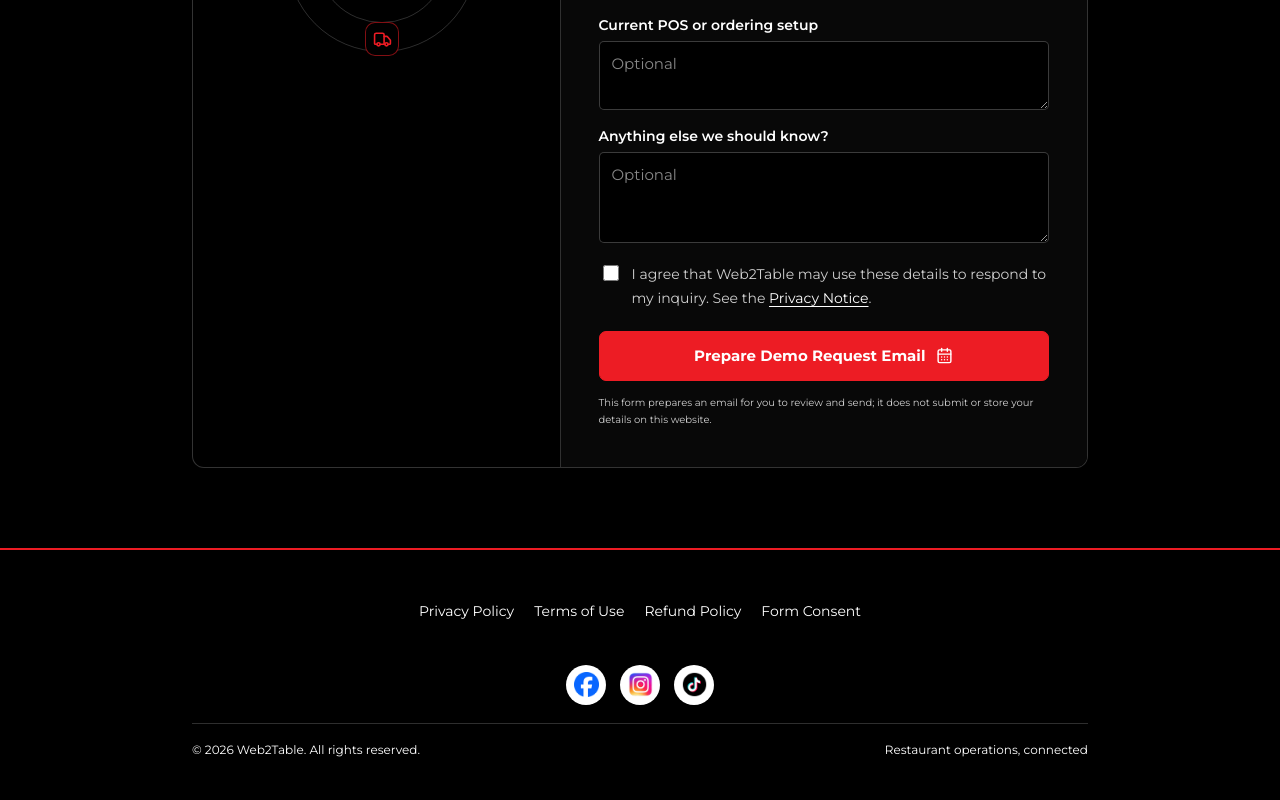
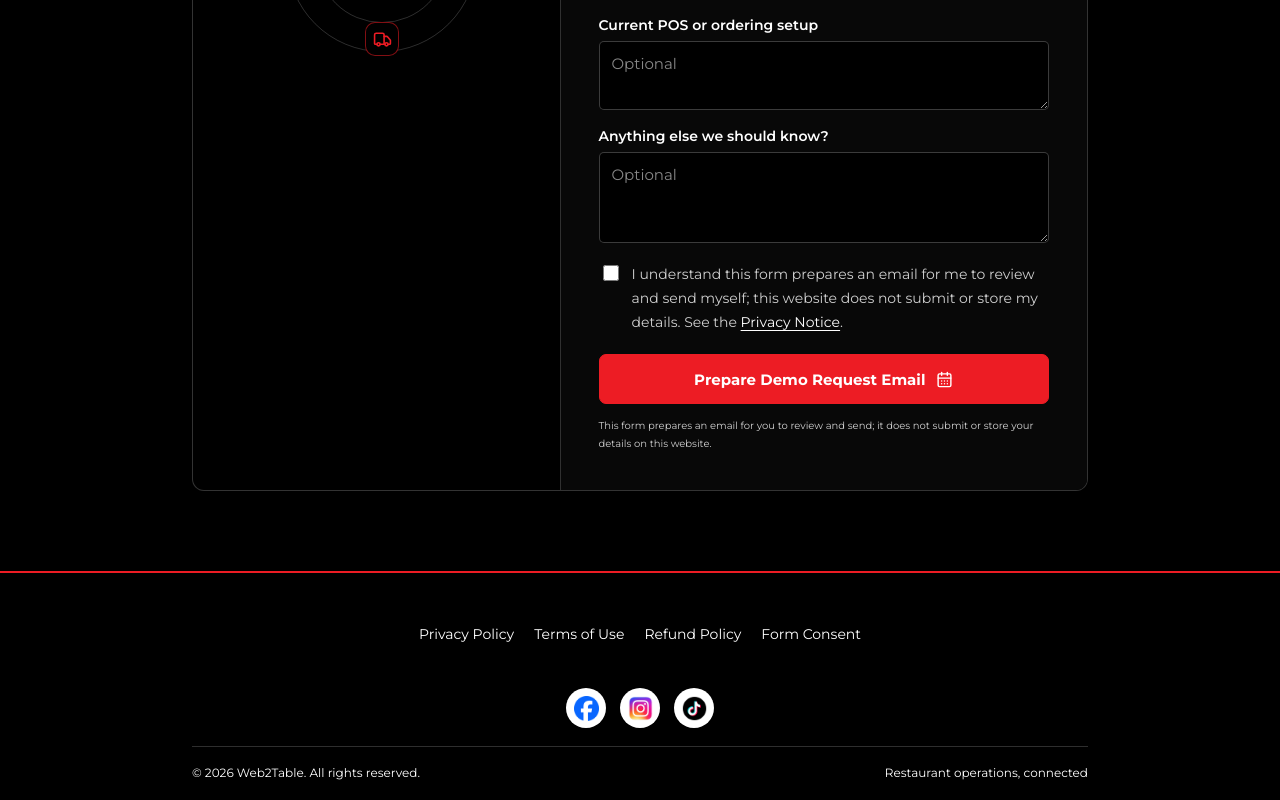
Before and after one commit to Jrnotjunior/web2table.io, a React (Vite) app: page / in a window 1280 px wide. Shown: the part 8674-9474 px from the top of the page. Before the commit the page ends 9451 px from the top, so only its background shows below. Built offline with nearby package versions, Linux system fonts and the light colour scheme.

Commit message:
Clarify demo email acknowledgment wording

```diff
--- a/src/components/sections/DemoInquiryForm.tsx
+++ b/src/components/sections/DemoInquiryForm.tsx
@@ -43,7 +43,7 @@ export default function DemoInquiryForm() {
       <label className="inquiry-wide">Current POS or ordering setup<textarea name="currentSetup" rows={2} maxLength={500} placeholder="Optional" /></label>
       <label className="inquiry-wide">Anything else we should know?<textarea name="details" rows={3} maxLength={1000} placeholder="Optional" /></label>
     </div>
-    <label className="inquiry-consent"><input type="checkbox" required /> <span>I agree that Web2Table may use these details to respond to my inquiry. See the <Link to="/privacy" target="_blank" rel="noreferrer">Privacy Notice</Link>.</span></label>
+    <label className="inquiry-consent"><input type="checkbox" required /> <span>I understand this form prepares an email for me to review and send myself; this website does not submit or store my details. See the <Link to="/privacy" target="_blank" rel="noreferrer">Privacy Notice</Link>.</span></label>
     <button className="button button-lime inquiry-submit" type="submit">Prepare Demo Request Email <CalendarDays size={17} /></button>
     {emailNotice && <p className="inquiry-notice" role="status">Your email app should open with your demo request prepared. Review and send it to complete your inquiry. If no email app opens, email {siteConfig.contactEmail} directly.</p>}
     <p className="inquiry-disclaimer">This form prepares an email for you to review and send; it does not submit or store your details on this website.</p>
```
